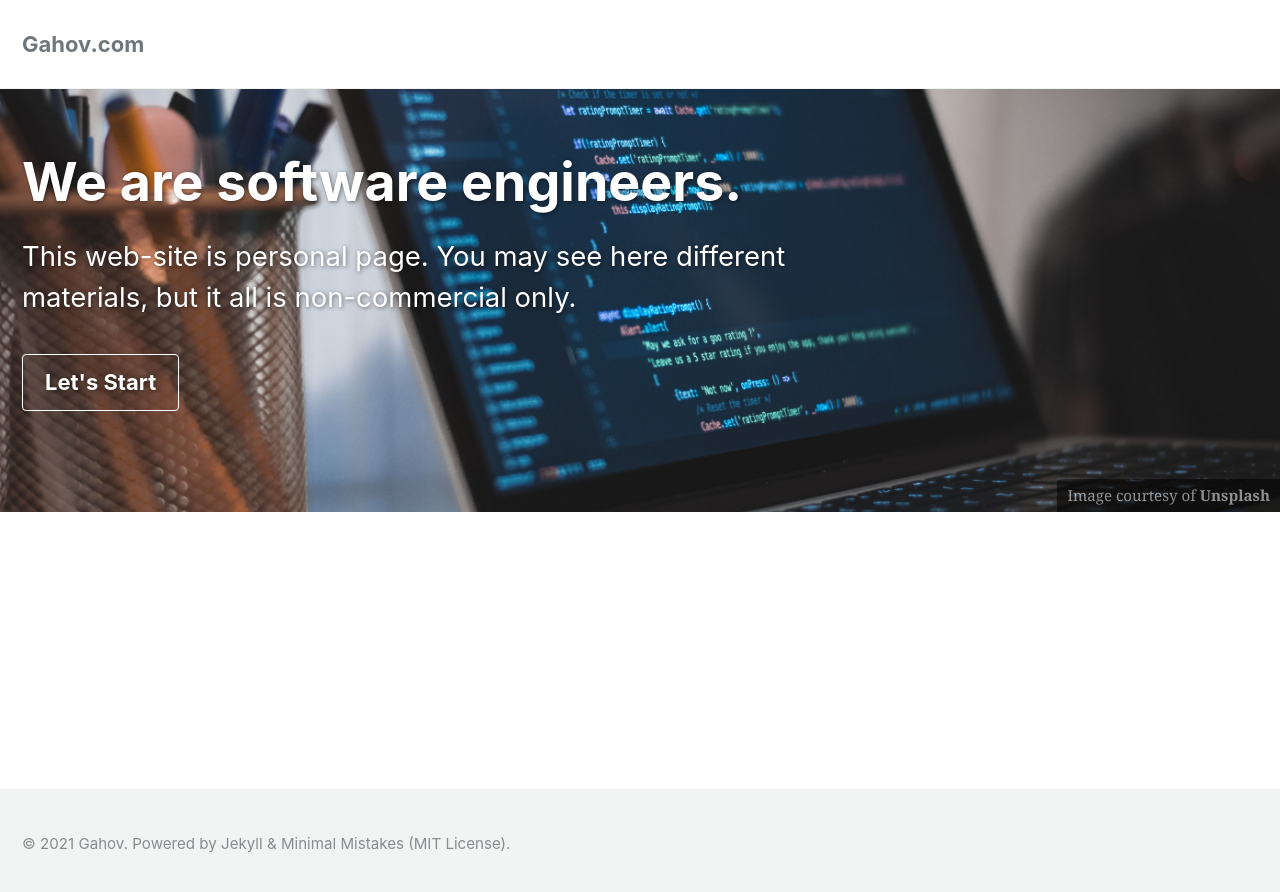
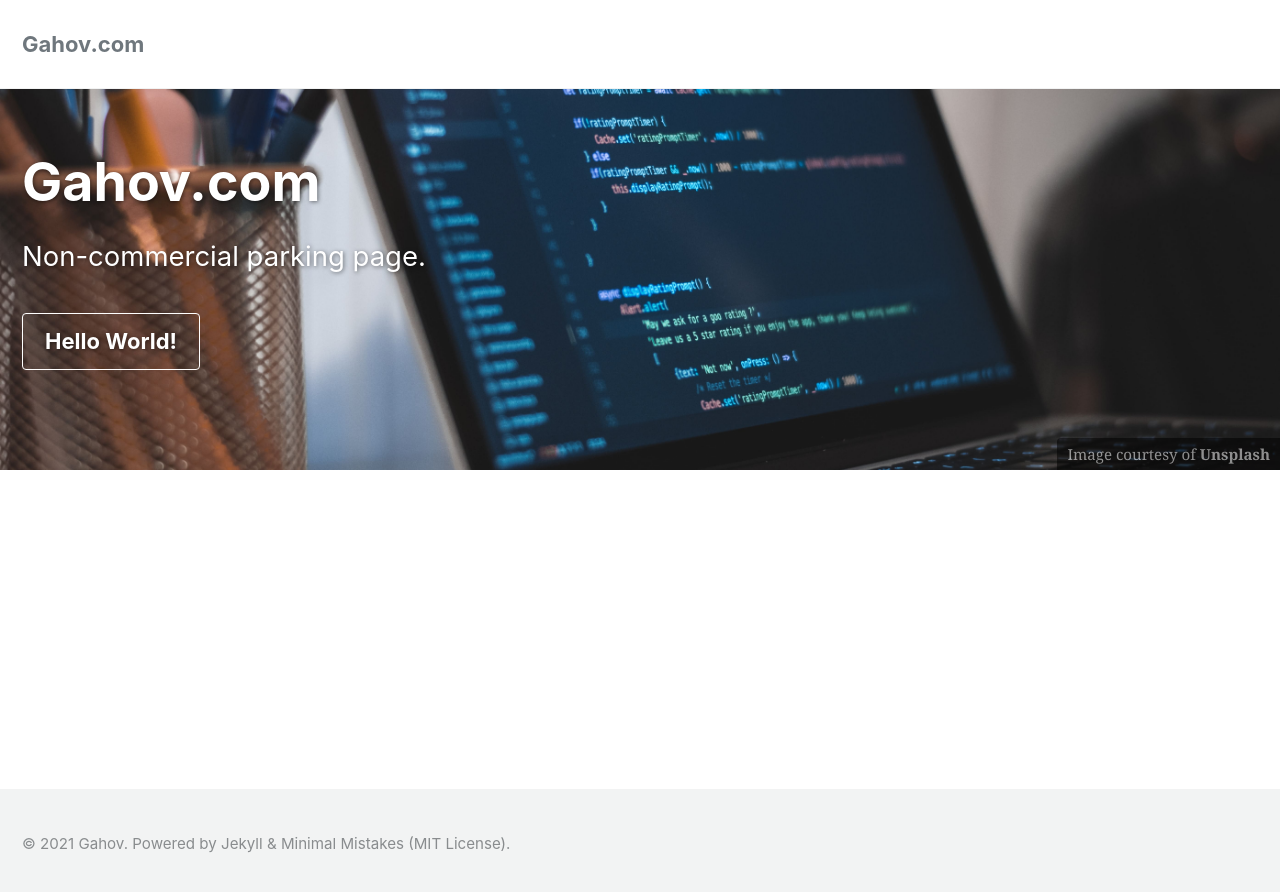
Before and after one commit to andrewgrow/andrewgrow.github.io, a Jekyll site: the page built from index.html, in a window 1280 px wide. Shown: the top 892 px of the page. Built offline with Jekyll 4.4.1, drawn with Linux system fonts in a browser that asks for light colours; cached includes are drawn as plain includes.

Commit message:
disable texts (7)

```diff
--- a/index.html
+++ b/index.html
@@ -1,5 +1,5 @@
 ---
-title: "We are software engineers."
+title: "Gahov.com"
 layout: splash
 date: 2019-04-08T11:48:41-04:00
 header:
@@ -7,10 +7,10 @@
   overlay_filter: "0.0"
   overlay_image: /assets/images/code1-unsplash-min.jpg
   actions:
-    - label: "Let's Start"
+    - label: "Hello World!"
       url: "/"
   caption: "Image courtesy of [**Unsplash**](https://unsplash.com)"
-excerpt: "This web-site is personal page. You may see here different materials, but it all is non-commercial only."
+excerpt: "Non-commercial parking page."
 
 intro:
   - excerpt: ''
```
